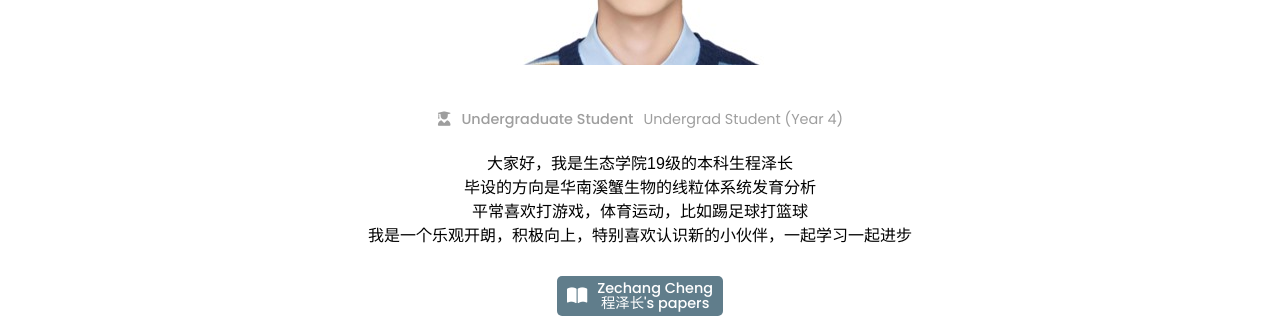
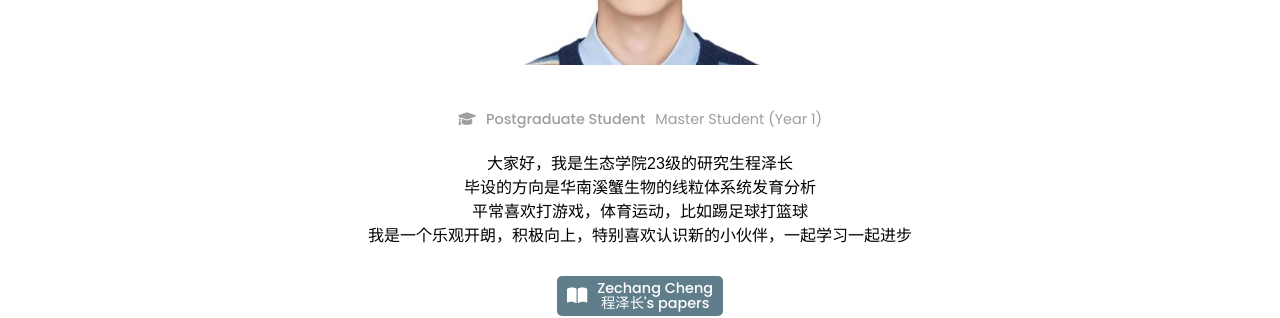
Before and after one commit to abel-sysu/en, a Jekyll site: the page built from _members/chengzechang.md, in a window 1280 px wide. Shown: the part 525-843 px from the top of the page. Built offline with Jekyll 4.4.1, drawn with Linux system fonts in a browser that asks for light colours.

Commit message:
Update chengzechang.md

```diff
--- a/_members/chengzechang.md
+++ b/_members/chengzechang.md
@@ -1,15 +1,15 @@
 ---
 name: Zechang Cheng<br>程泽长
 image: images/member/chengzechang.jpg
-description: Undergrad Student (Year 4)
-role: undergrad
+description: Master Student (Year 1)
+role: postgrad
 aliases:
   - 程泽长
   - Zechang Cheng
 ---
 
 <centre>
-大家好，我是生态学院19级的本科生程泽长<br>
+大家好，我是生态学院23级的研究生程泽长<br>
 毕设的方向是华南溪蟹生物的线粒体系统发育分析<br>
 平常喜欢打游戏，体育运动，比如踢足球打篮球<br>
 我是一个乐观开朗，积极向上，特别喜欢认识新的小伙伴，一起学习一起进步
```
